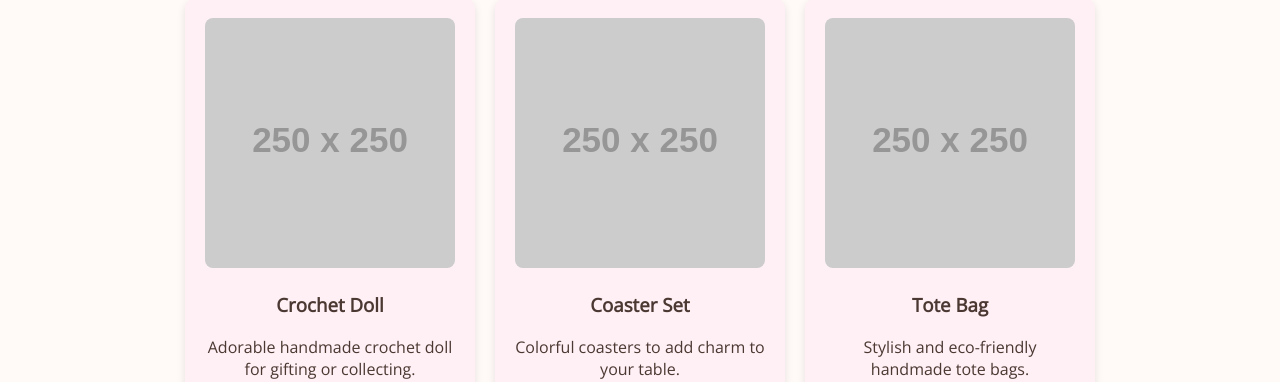
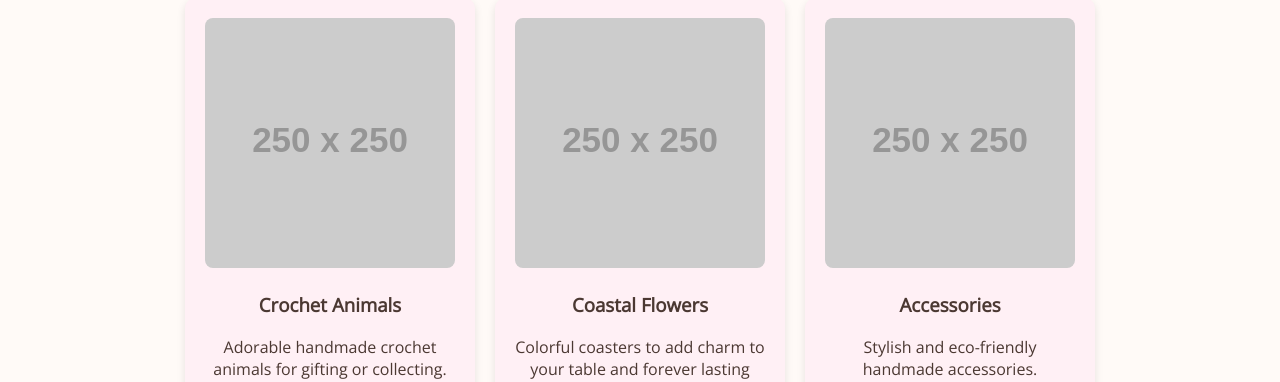
Before and after one commit to Bunbaraa/Bunbara, a plain HTML site: page index.html in a window 1280 px wide. Shown: the part 560-942 px from the top of the page. Drawn offline with nearby package versions, Linux system fonts and the light colour scheme; placeholder pictures from the web are drawn by us.

Commit message:
Update index.html

```diff
--- a/index.html
+++ b/index.html
@@ -89,19 +89,19 @@
     <h2>Our Products</h2>
     <div class="products">
       <div class="product">
-        <img src="https://via.placeholder.com/250" alt="Crochet Doll">
-        <h3>Crochet Doll</h3>
-        <p>Adorable handmade crochet doll for gifting or collecting.</p>
+        <img src="https://via.placeholder.com/250" alt="Crochet Animals">
+        <h3>Crochet Animals</h3>
+        <p>Adorable handmade crochet animals for gifting or collecting.</p>
       </div>
       <div class="product">
-        <img src="https://via.placeholder.com/250" alt="Crochet Coaster Set">
-        <h3>Coaster Set</h3>
-        <p>Colorful coasters to add charm to your table.</p>
+        <img src="https://via.placeholder.com/250" alt="Crochet Flowers">
+        <h3>Coastal Flowers</h3>
+        <p>Colorful coasters to add charm to your table and forever lasting gifts.</p>
       </div>
       <div class="product">
-        <img src="https://via.placeholder.com/250" alt="Crochet Tote Bag">
-        <h3>Tote Bag</h3>
-        <p>Stylish and eco-friendly handmade tote bags.</p>
+        <img src="https://via.placeholder.com/250" alt="Accessories">
+        <h3>Accessories</h3>
+        <p>Stylish and eco-friendly handmade accessories.</p>
       </div>
     </div>
   </section>
```
